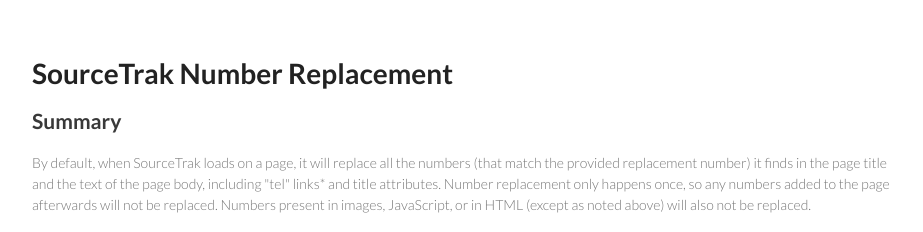
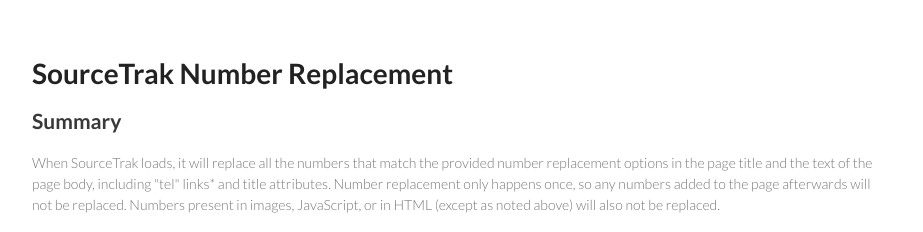
Before and after one commit to themphill/number_replacement_docs, a plain HTML site: page index.html in a window 1280 px wide. Shown: the top 232 px of the page, without its empty margins (178-1101 px from the left). Drawn offline with Linux system fonts and the light colour scheme.

Commit message:
update summary text

```diff
--- a/index.html
+++ b/index.html
@@ -21,7 +21,7 @@
 <h2>
 <a name="summary" class="anchor" href="#summary"><span class="octicon octicon-link"></span></a>Summary</h2>
 
-<p>By default, when SourceTrak loads on a page, it will replace all the numbers (that match the provided replacement number) it finds in the page title and the text of the page body, including "tel" links* and title attributes. Number replacement only happens once, so any numbers added to the page afterwards will not be replaced. Numbers present in images, JavaScript, or in HTML (except as noted above) will also not be replaced.</p>
+<p>When SourceTrak loads, it will replace all the numbers that match the provided number replacement options in the page title and the text of the page body, including "tel" links* and title attributes. Number replacement only happens once, so any numbers added to the page afterwards will not be replaced. Numbers present in images, JavaScript, or in HTML (except as noted above) will also not be replaced.</p>
 
 <p>For use cases not covered by the default behavior, the SourceTrak number is made available in the SourceTrak JavaScript code running on the page. This allows customers to write their own JavaScript code that can access the number for custom use.</p>
 
```
Also changed, not shown: 1 other file.
